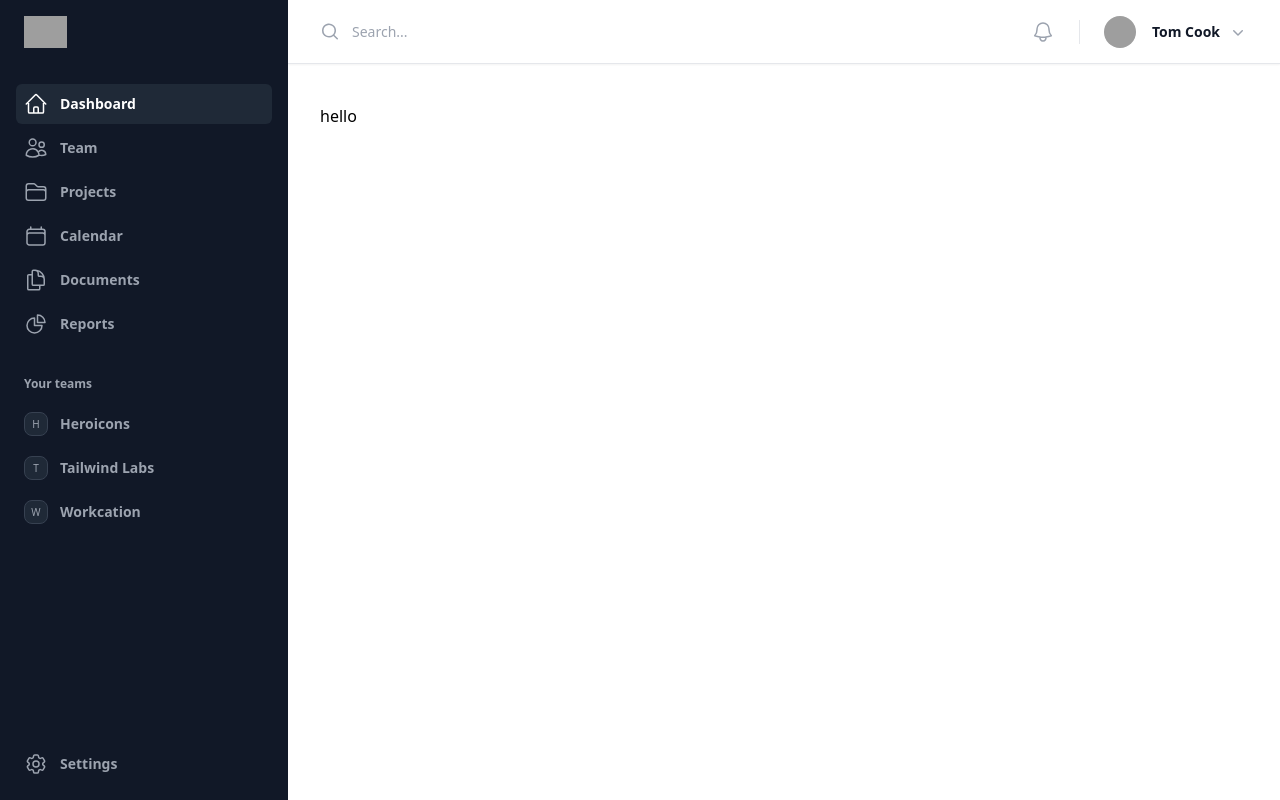
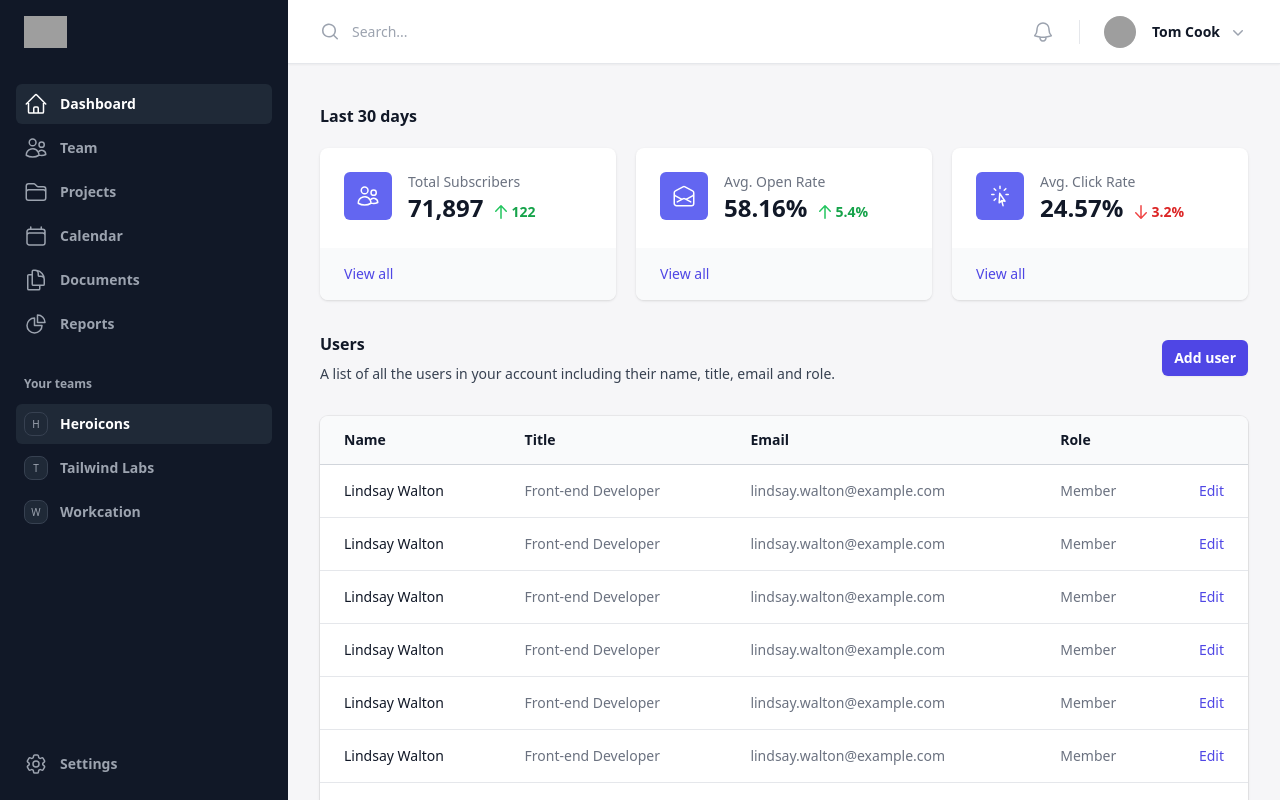
Before and after one commit to hichamzy/react-tailwind-admin, a React (Vite) app: page /dashboard in a window 1280 px wide. Shown: the top 800 px of the page. Built offline with nearby package versions, Linux system fonts and the light colour scheme; grey boxes are pictures that could not be loaded; a web font is replaced by a local one.

Commit message:
added some visuals

```diff
--- a/index.html
+++ b/index.html
@@ -1,5 +1,5 @@
 <!doctype html>
-<html lang="en" class="h-full bg-white">
+<html lang="en" class="h-full bg-gray-100/75">
 	<head>
 		<meta charset="UTF-8" />
 		<link rel="icon" type="image/svg+xml" href="/vite.svg" />
--- a/package.json
+++ b/package.json
@@ -13,7 +13,8 @@
     "@headlessui/react": "^2.1.1",
     "@heroicons/react": "^2.1.4",
     "react": "^18.3.1",
-    "react-dom": "^18.3.1"
+    "react-dom": "^18.3.1",
+    "zustand": "^4.5.4"
   },
   "devDependencies": {
     "@tailwindcss/forms": "^0.5.7",
--- a/src/components/auth/auth-layout.tsx
+++ b/src/components/auth/auth-layout.tsx
@@ -1,4 +1,4 @@
 import { PropsWithChildren } from "react";
-export function AuthLayout({ children }: PropsWithChildren) {
+export default function AuthLayout({ children }: PropsWithChildren) {
 	return <div>{children}</div>;
 }
--- a/src/components/layout/header.tsx
+++ b/src/components/layout/header.tsx
@@ -2,7 +2,7 @@ import { classNames } from "@/utils";
 import { Menu, MenuButton, Transition, MenuItems, MenuItem } from "@headlessui/react";
 import { Bars3Icon, BellIcon } from "@heroicons/react/24/outline";
 import { ChevronDownIcon, MagnifyingGlassIcon } from "@heroicons/react/20/solid";
-import { useState } from "react";
+import { useSidebarStore } from "@/hooks/useSidebarStore";
 
 const userNavigation = [
 	{ name: "Your profile", href: "#" },
@@ -10,13 +10,13 @@ const userNavigation = [
 ];
 
 export default function Header() {
-	const [sidebarOpen, setSidebarOpen] = useState(false);
+	const sidebarStore = useSidebarStore();
 	return (
 		<div className="sticky top-0 z-40 flex h-16 shrink-0 items-center gap-x-4 border-b border-gray-200 bg-white px-4 shadow-sm sm:gap-x-6 sm:px-6 lg:px-8">
 			<button
 				type="button"
 				className="-m-2.5 p-2.5 text-gray-700 lg:hidden"
-				onClick={() => setSidebarOpen(true)}
+				onClick={sidebarStore.open}
 			>
 				<span className="sr-only">Open sidebar</span>
 				<Bars3Icon className="h-6 w-6" aria-hidden="true" />
--- a/src/components/layout/sidebar.tsx
+++ b/src/components/layout/sidebar.tsx
@@ -1,3 +1,4 @@
+import { useSidebarStore } from "@/hooks/useSidebarStore";
 import { classNames } from "@/utils";
 import { Transition, Dialog, TransitionChild, DialogPanel } from "@headlessui/react";
 import {
@@ -10,7 +11,6 @@ import {
 	HomeIcon,
 	UsersIcon,
 } from "@heroicons/react/24/outline";
-import { useState } from "react";
 
 const navigation = [
 	{ name: "Dashboard", href: "#", icon: HomeIcon, current: true },
@@ -21,17 +21,17 @@ const navigation = [
 	{ name: "Reports", href: "#", icon: ChartPieIcon, current: false },
 ];
 const teams = [
-	{ id: 1, name: "Heroicons", href: "#", initial: "H", current: false },
+	{ id: 1, name: "Heroicons", href: "#", initial: "H", current: true },
 	{ id: 2, name: "Tailwind Labs", href: "#", initial: "T", current: false },
 	{ id: 3, name: "Workcation", href: "#", initial: "W", current: false },
 ];
 
 export default function Sidebar() {
-	const [sidebarOpen, setSidebarOpen] = useState(false);
+	const store = useSidebarStore();
 	return (
 		<>
-			<Transition show={sidebarOpen}>
-				<Dialog className="relative z-50 lg:hidden" onClose={setSidebarOpen}>
+			<Transition show={store.isOpen}>
+				<Dialog className="relative z-50 lg:hidden" onClose={store.close}>
 					<TransitionChild
 						enter="transition-opacity ease-linear duration-300"
 						enterFrom="opacity-0"
@@ -65,7 +65,7 @@ export default function Sidebar() {
 										<button
 											type="button"
 											className="-m-2.5 p-2.5"
-											onClick={() => setSidebarOpen(false)}
+											onClick={store.close}
 										>
 											<span className="sr-only">
 												Close sidebar
--- /dev/null
+++ b/src/hooks/useSidebarStore.ts
@@ -0,0 +1,13 @@
+import { create } from "zustand";
+
+type SidebarState = {
+	isOpen: boolean;
+	open: () => void;
+	close: () => void;
+};
+
+export const useSidebarStore = create<SidebarState>((set) => ({
+	isOpen: false,
+	open: () => set(() => ({ isOpen: true })),
+	close: () => set(() => ({ isOpen: false })),
+}));
--- a/src/routeTree.gen.ts
+++ b/src/routeTree.gen.ts
@@ -17,22 +17,10 @@ import { Route as DashboardIndexImport } from './routes/dashboard/index'
 
 // Create Virtual Routes
 
-const AboutLazyImport = createFileRoute('/about')()
-const IndexLazyImport = createFileRoute('/')()
 const AuthRegisterLazyImport = createFileRoute('/auth/register')()
 const AuthLoginLazyImport = createFileRoute('/auth/login')()
 
 // Create/Update Routes
-
-const AboutLazyRoute = AboutLazyImport.update({
-  path: '/about',
-  getParentRoute: () => rootRoute,
-} as any).lazy(() => import('./routes/about.lazy').then((d) => d.Route))
-
-const IndexLazyRoute = IndexLazyImport.update({
-  path: '/',
-  getParentRoute: () => rootRoute,
-} as any).lazy(() => import('./routes/index.lazy').then((d) => d.Route))
 
 const DashboardIndexRoute = DashboardIndexImport.update({
   path: '/dashboard/',
@@ -53,20 +41,6 @@ const AuthLoginLazyRoute = AuthLoginLazyImport.update({
 
 declare module '@tanstack/react-router' {
   interface FileRoutesByPath {
-    '/': {
-      id: '/'
-      path: '/'
-      fullPath: '/'
-      preLoaderRoute: typeof IndexLazyImport
-      parentRoute: typeof rootRoute
-    }
-    '/about': {
-      id: '/about'
-      path: '/about'
-      fullPath: '/about'
-      preLoaderRoute: typeof AboutLazyImport
-      parentRoute: typeof rootRoute
-    }
     '/auth/login': {
       id: '/auth/login'
       path: '/auth/login'
@@ -94,8 +68,6 @@ declare module '@tanstack/react-router' {
 // Create and export the route tree
 
 export const routeTree = rootRoute.addChildren({
-  IndexLazyRoute,
-  AboutLazyRoute,
   AuthLoginLazyRoute,
   AuthRegisterLazyRoute,
   DashboardIndexRoute,
@@ -109,18 +81,10 @@ export const routeTree = rootRoute.addChildren({
     "__root__": {
       "filePath": "__root.tsx",
       "children": [
-        "/",
-        "/about",
         "/auth/login",
         "/auth/register",
         "/dashboard/"
       ]
-    },
-    "/": {
-      "filePath": "index.lazy.tsx"
-    },
-    "/about": {
-      "filePath": "about.lazy.tsx"
     },
     "/auth/login": {
       "filePath": "auth/login.lazy.tsx"
--- a/src/routes/about.lazy.tsx
+++ /dev/null
@@ -1,5 +0,0 @@
-import { createLazyFileRoute } from '@tanstack/react-router'
-
-export const Route = createLazyFileRoute('/about')({
-  component: () => <div>Hello /about!</div>
-})
--- a/src/routes/dashboard/index.tsx
+++ b/src/routes/dashboard/index.tsx
@@ -1,10 +1,227 @@
 import DashboardLayout from "@/components/dashboard/dashboard-layout";
 import { createFileRoute } from "@tanstack/react-router";
+
+import { ArrowDownIcon, ArrowUpIcon } from "@heroicons/react/20/solid";
+import { CursorArrowRaysIcon, EnvelopeOpenIcon, UsersIcon } from "@heroicons/react/24/outline";
+import { classNames } from "@/utils";
 
 export const Route = createFileRoute("/dashboard/")({
 	component: Dashboard,
 });
 
+const stats = [
+	{
+		id: 1,
+		name: "Total Subscribers",
+		stat: "71,897",
+		icon: UsersIcon,
+		change: "122",
+		changeType: "increase",
+	},
+	{
+		id: 2,
+		name: "Avg. Open Rate",
+		stat: "58.16%",
+		icon: EnvelopeOpenIcon,
+		change: "5.4%",
+		changeType: "increase",
+	},
+	{
+		id: 3,
+		name: "Avg. Click Rate",
+		stat: "24.57%",
+		icon: CursorArrowRaysIcon,
+		change: "3.2%",
+		changeType: "decrease",
+	},
+];
+
+const people = Array.from({ length: 10 }).map(() => ({
+	name: "Lindsay Walton",
+	title: "Front-end Developer",
+	email: "lindsay.walton@example.com",
+	role: "Member",
+}));
+
+function StatCards() {
+	return (
+		<div>
+			<h3 className="text-base font-semibold leading-6 text-gray-900">Last 30 days</h3>
+
+			<dl className="mt-5 grid grid-cols-1 gap-5 sm:grid-cols-2 lg:grid-cols-3">
+				{stats.map((item) => (
+					<div
+						key={item.id}
+						className="relative overflow-hidden rounded-lg bg-white px-4 pb-12 pt-5 shadow sm:px-6 sm:pt-6"
+					>
+						<dt>
+							<div className="absolute rounded-md bg-indigo-500 p-3">
+								<item.icon
+									className="h-6 w-6 text-white"
+									aria-hidden="true"
+								/>
+							</div>
+							<p className="ml-16 truncate text-sm font-medium text-gray-500">
+								{item.name}
+							</p>
+						</dt>
+						<dd className="ml-16 flex items-baseline pb-6 sm:pb-7">
+							<p className="text-2xl font-semibold text-gray-900">
+								{item.stat}
+							</p>
+							<p
+								className={classNames(
+									item.changeType === "increase"
+										? "text-green-600"
+										: "text-red-600",
+									"ml-2 flex items-baseline text-sm font-semibold"
+								)}
+							>
+								{item.changeType === "increase" ? (
+									<ArrowUpIcon
+										className="h-5 w-5 flex-shrink-0 self-center text-green-500"
+										aria-hidden="true"
+									/>
+								) : (
+									<ArrowDownIcon
+										className="h-5 w-5 flex-shrink-0 self-center text-red-500"
+										aria-hidden="true"
+									/>
+								)}
+
+								<span className="sr-only">
+									{" "}
+									{item.changeType === "increase"
+										? "Increased"
+										: "Decreased"}{" "}
+									by{" "}
+								</span>
+								{item.change}
+							</p>
+							<div className="absolute inset-x-0 bottom-0 bg-gray-50 px-4 py-4 sm:px-6">
+								<div className="text-sm">
+									<a
+										href="#"
+										className="font-medium text-indigo-600 hover:text-indigo-500"
+									>
+										View all
+										<span className="sr-only">
+											{" "}
+											{item.name} stats
+										</span>
+									</a>
+								</div>
+							</div>
+						</dd>
+					</div>
+				))}
+			</dl>
+		</div>
+	);
+}
+
+function DataTable() {
+	return (
+		<div className="mt-8">
+			<div className="sm:flex sm:items-center">
+				<div className="sm:flex-auto">
+					<h1 className="text-base font-semibold leading-6 text-gray-900">Users</h1>
+					<p className="mt-2 text-sm text-gray-700">
+						A list of all the users in your account including their name, title,
+						email and role.
+					</p>
+				</div>
+				<div className="mt-4 sm:ml-16 sm:mt-0 sm:flex-none">
+					<button
+						type="button"
+						className="block rounded-md bg-indigo-600 px-3 py-2 text-center text-sm font-semibold text-white shadow-sm hover:bg-indigo-500 focus-visible:outline focus-visible:outline-2 focus-visible:outline-offset-2 focus-visible:outline-indigo-600"
+					>
+						Add user
+					</button>
+				</div>
+			</div>
+			<div className="mt-8 flow-root">
+				<div className="-mx-4 -my-2 overflow-x-auto sm:-mx-6 lg:-mx-8">
+					<div className="inline-block min-w-full py-2 align-middle sm:px-6 lg:px-8">
+						<div className="overflow-hidden shadow ring-1 ring-black ring-opacity-5 sm:rounded-lg">
+							<table className="min-w-full divide-y divide-gray-300">
+								<thead className="bg-gray-50">
+									<tr>
+										<th
+											scope="col"
+											className="py-3.5 pl-4 pr-3 text-left text-sm font-semibold text-gray-900 sm:pl-6"
+										>
+											Name
+										</th>
+										<th
+											scope="col"
+											className="px-3 py-3.5 text-left text-sm font-semibold text-gray-900"
+										>
+											Title
+										</th>
+										<th
+											scope="col"
+											className="px-3 py-3.5 text-left text-sm font-semibold text-gray-900"
+										>
+											Email
+										</th>
+										<th
+											scope="col"
+											className="px-3 py-3.5 text-left text-sm font-semibold text-gray-900"
+										>
+											Role
+										</th>
+										<th
+											scope="col"
+											className="relative py-3.5 pl-3 pr-4 sm:pr-6"
+										>
+											<span className="sr-only">Edit</span>
+										</th>
+									</tr>
+								</thead>
+								<tbody className="divide-y divide-gray-200 bg-white">
+									{people.map((person) => (
+										<tr key={person.email}>
+											<td className="whitespace-nowrap py-4 pl-4 pr-3 text-sm font-medium text-gray-900 sm:pl-6">
+												{person.name}
+											</td>
+											<td className="whitespace-nowrap px-3 py-4 text-sm text-gray-500">
+												{person.title}
+											</td>
+											<td className="whitespace-nowrap px-3 py-4 text-sm text-gray-500">
+												{person.email}
+											</td>
+											<td className="whitespace-nowrap px-3 py-4 text-sm text-gray-500">
+												{person.role}
+											</td>
+											<td className="relative whitespace-nowrap py-4 pl-3 pr-4 text-right text-sm font-medium sm:pr-6">
+												<a
+													href="#"
+													className="text-indigo-600 hover:text-indigo-900"
+												>
+													Edit
+													<span className="sr-only">
+														, {person.name}
+													</span>
+												</a>
+											</td>
+										</tr>
+									))}
+								</tbody>
+							</table>
+						</div>
+					</div>
+				</div>
+			</div>
+		</div>
+	);
+}
+
 function Dashboard() {
-	return <DashboardLayout>hello</DashboardLayout>;
+	return (
+		<DashboardLayout>
+			<StatCards />
+			<DataTable />
+		</DashboardLayout>
+	);
 }
--- a/src/routes/index.lazy.tsx
+++ /dev/null
@@ -1,5 +0,0 @@
-import { createLazyFileRoute } from "@tanstack/react-router";
-
-export const Route = createLazyFileRoute("/")({
-	component: () => <div>Hello /!</div>,
-});
```
Also changed, not shown: 1 other file (tests, documents, lock files or other folders).
